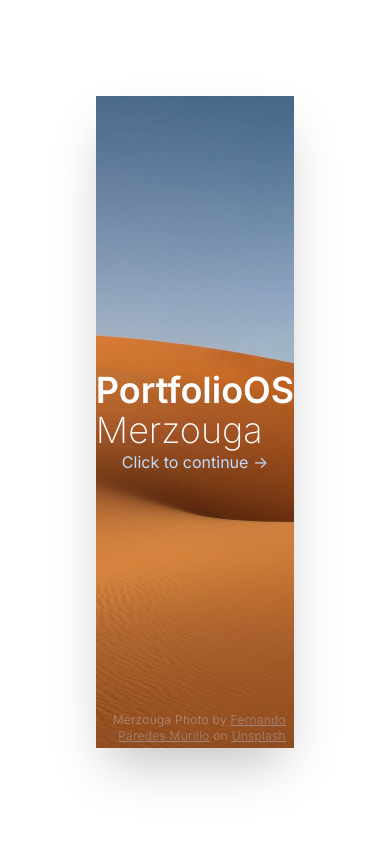
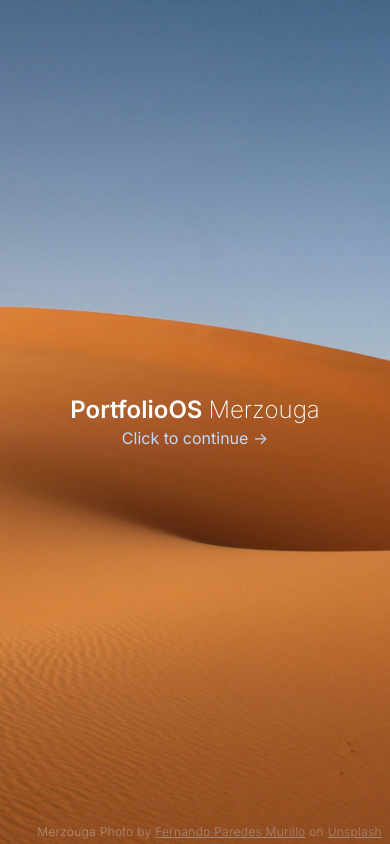
Before and after one commit to mourabitiziyad/PortfolioOS, a Next.js app: page / in a window 390 px wide. Built offline with nearby package versions, Linux system fonts and the light colour scheme.

Commit message:
Update page layout and font size

```diff
--- a/app/page.tsx
+++ b/app/page.tsx
@@ -2,11 +2,11 @@ import CRTMonitor from "@/components/ui/crt-monitor";
 
 export default function Home() {
   return (
-    <main className="min-h-screen flex p-24">
+    <main className="min-h-screen flex md:p-24">
       <div className="relative min-h-full min-w-full">
         <CRTMonitor>
           <div className="flex flex-col justify-center items-center h-full w-full">
-            <h1 className="text-4xl font-semibold text-white">PortfolioOS <span className="font-extralight">Merzouga</span></h1>
+            <h1 className="text-2xl sm:text-3xl md:text-4xl font-semibold text-white">PortfolioOS <span className="font-extralight">Merzouga</span></h1>
             <p className="text-white"><button className="text-secondary">Click to continue {"->"}</button></p>
           </div>
         </CRTMonitor>
```
